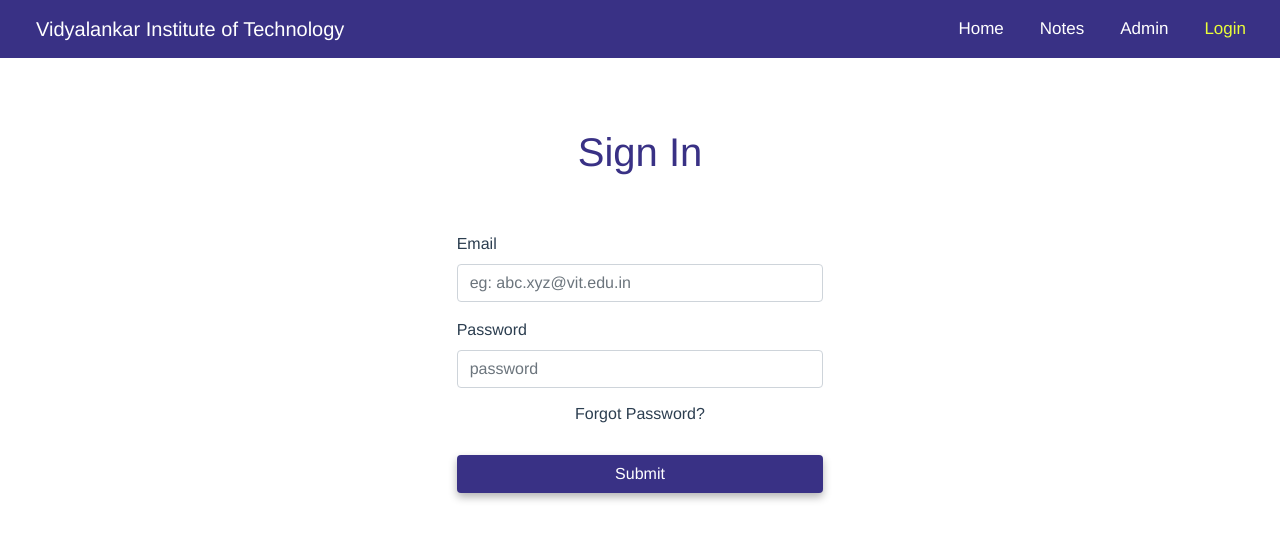
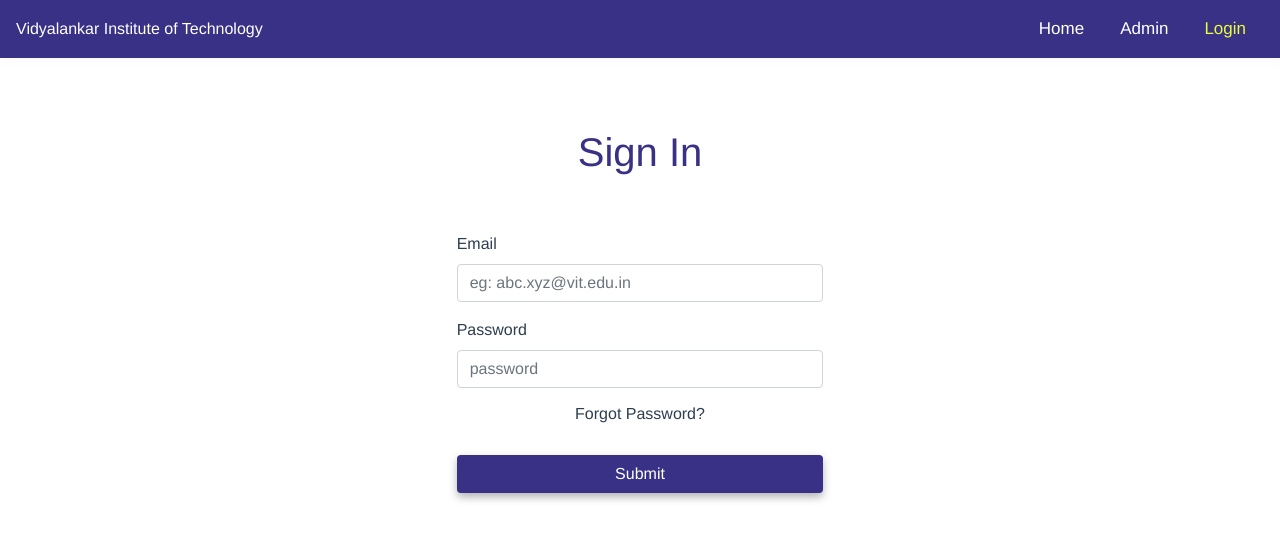
Before and after one commit to Bhavartha/Vit-App-Web, a Vue app: page /login in a window 1280 px wide. Shown: the top 540 px of the page. Built offline with nearby package versions, Linux system fonts and the light colour scheme; no server answers.

Commit message:
Temporarily Removed Add Notes feature

```diff
--- a/src/components/AddNotice.vue
+++ b/src/components/AddNotice.vue
@@ -103,6 +103,7 @@ export default {
 </script>
 
 <style>
+
 h3{
   color:#393185;
 }
--- a/src/components/NavHeader.vue
+++ b/src/components/NavHeader.vue
@@ -6,18 +6,18 @@
     <a v-else @click.prevent="logOut">Logout</a>
   </div> -->
   <nav class="navbar navbar-expand-lg navbar-light" style="background-color: #393185;">
-  <a class="navbar-brand">Vidyalankar Institute of Technology</a>
-  <button class="navbar-toggler" type="button" data-toggle="collapse" data-target="#navbarNavDropdown" aria-controls="navbarNavDropdown" aria-expanded="false" aria-label="Toggle navigation">
-    <span class="navbar-toggler-icon"></span>
-  </button>
+  <div class="col-xs-1"><a class="heading">Vidyalankar Institute of Technology</a></div>
+    <button class="navbar-toggler" type="button" data-toggle="collapse" data-target="#navbarNavDropdown" aria-controls="navbarNavDropdown" aria-expanded="false" aria-label="Toggle navigation">
+      <span class="navbar-toggler-icon"></span>
+    </button>
   <div class="collapse navbar-collapse" id="navbarNavDropdown">
     <ul class="navbar-nav ml-auto">
       <li class="nav-item active">
         <a class="nav-link"><router-link to="/">Home</router-link><span class="sr-only">(current)</span></a>
       </li>
-      <li class="nav-item active">
+      <!-- <li class="nav-item active">
         <a class="nav-link"><router-link to="/notes">Notes</router-link></a>
-      </li>
+      </li> -->
       <li class="nav-item">
         <a class="nav-link"><router-link to="/admin">Admin</router-link></a>
       </li>
@@ -60,21 +60,27 @@ export default {
 </script>
 
 <style lang="scss">
+nav{
+  margin-bottom: 50px;
+  display: flex;
+  position: sticky;
+  top: 0;
+  z-index: 1;
+  box-shadow: 3px 3px 10px 1px rgba(207, 205, 205, 0.1);
+}
 li{
   font-size: 17px;
   padding: 0 10px;
 }
+.heading{
+  font-size: 16px;
+}
 .navbar {
   color: #ffffff;
-  margin-bottom: 50px;
 
   .navbar-brand:hover{
     color: #ffffff;
   }
-  .navbar-brand,span{
-  color: #ffffff;
-  padding:  0 20px;
-}
   a {
     color: #ffffff;
     text-decoration: none;
--- a/src/views/Admin.vue
+++ b/src/views/Admin.vue
@@ -1,5 +1,5 @@
 <template>
-  <div class="row row-cols-1 row-cols-md-2 mx-auto justify-content-center">
+  <div class="row mx-auto justify-content-center">
     <add-notice />
     <add-note />
   </div>
@@ -7,7 +7,7 @@
 
 <script>
 import AddNotice from "../components/AddNotice"
-import AddNote from "../components/AddNote";
+// import AddNote from "../components/AddNote";
 export default {
   data() {
     return {};
@@ -15,7 +15,7 @@ export default {
   computed: {},
   components: {
     "add-notice": AddNotice,
-    "add-note": AddNote,
+    // "add-note": AddNote,
   },
 };
 </script>
--- a/src/views/Home.vue
+++ b/src/views/Home.vue
@@ -1,20 +1,20 @@
 <template>
   <div id="timeline" class="container justify-content-center">
-    <input type="text" v-model="search" placeholder="search Posts" class="form-control mb-4" />
+    <input type="text" v-model="search" placeholder="Search Posts" class="form-control mb-4" />
     <div v-for="(post,index) in filteredPosts" :key="index">
       <div class="card mb-4">
         <div class="card-body">
           <div class="card-title container-fluid">
             <div class="row">
-              <div class="col not border-bottom block">
+              <div class="col-sm-6 col-10 not">
                   Notice By <strong> {{post.from}} </strong>
               </div>
               <div v-if="loggedIn" class="col">
                 <button type="button" class="close" @click="rmPost(post.id)">
-                  <span>&times;</span>
+                  <span class="cross">&times;</span>
                 </button>
               </div>
-            </div>
+            </div><hr class="line">
           </div>
           <div class="text-center">
             <img v-if="post.type=='image'" :src="post.mediaUrl" class="card-img img-fluid" />
@@ -105,8 +105,19 @@ a{
 a:hover{
   color: #393185;
 }
+.cross{
+  background-color: white;
+  color: black;
+}
 
 .not{
-  font-size: 17px;;
+  font-size: 16px;
+  margin-left: -15px;
+}
+hr.line{
+  border: 1px solid rgb(209, 209, 209);
+  margin-top: 10px;
+  margin-left: -35px;
+  width: 114%;
 }
 </style>
```
